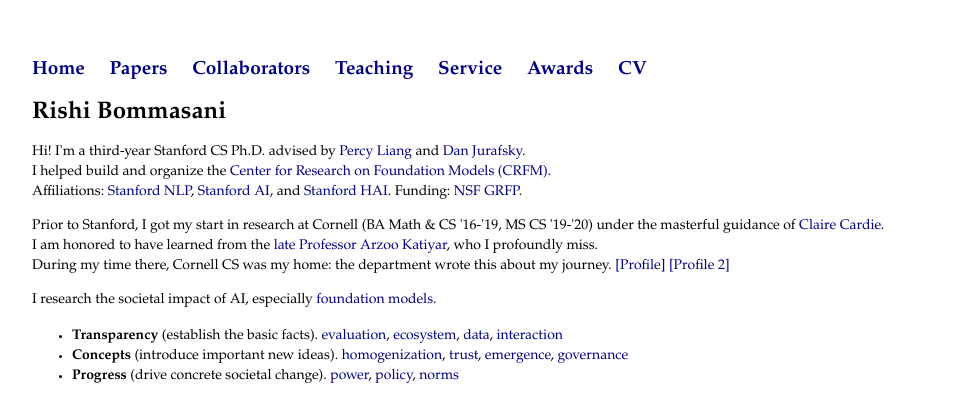
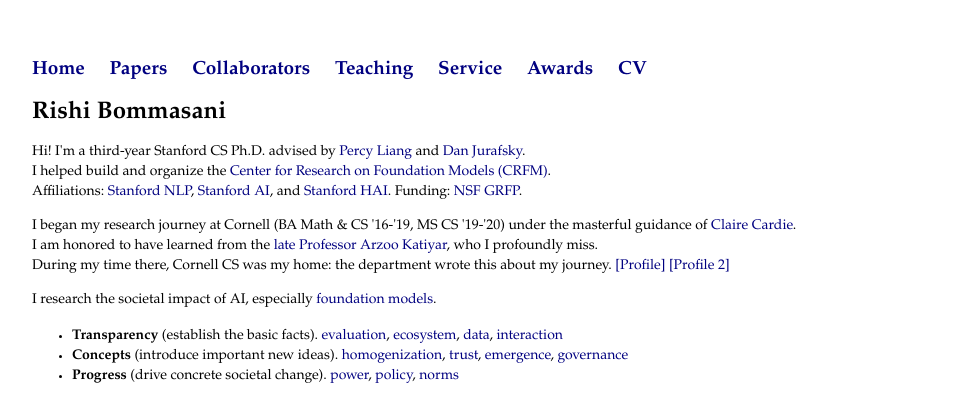
Before and after one commit to rishibommasani/rishibommasani.github.io, a Jekyll site: the page built from index.html, in a window 1280 px wide. Shown: the top 400 px of the page, without its empty margins (160-1113 px from the left). Built offline with Jekyll 4.4.1, drawn with Linux system fonts in a browser that asks for light colours.

Commit message:
Update index.html

```diff
--- a/index.html
+++ b/index.html
@@ -8,7 +8,7 @@
 <br> I helped build and organize the <a href="https://crfm.stanford.edu/">Center for Research on Foundation Models (CRFM)</a>.
 <br> Affiliations: <a href="https://nlp.stanford.edu/">Stanford NLP</a>, <a href="https://ai.stanford.edu/">Stanford AI</a>, and <a href="https://hai.stanford.edu/">Stanford HAI</a>. Funding: <a href="https://www.nsfgrfp.org/resources/about_grfp">NSF GRFP</a>. </p>
 
-<p> Prior to Stanford, I got my start in research at Cornell (BA Math & CS '16-'19, MS CS '19-'20) under the masterful guidance of <a href="http://www.cs.cornell.edu/home/cardie/">Claire Cardie</a>.
+<p> I began my research journey at Cornell (BA Math & CS '16-'19, MS CS '19-'20) under the masterful guidance of <a href="http://www.cs.cornell.edu/home/cardie/">Claire Cardie</a>.
 <br> I am honored to have learned from the <a href="https://news.psu.edu/story/660710/2021/06/07/college-engineering-mourns-loss-faculty-member-arzoo-katiyar">late</a> <a href="https://sites.google.com/site/arzook99/home">Professor Arzoo Katiyar</a>, who I profoundly miss.
 <br> During my time there, Cornell CS was my home: the department wrote this about my journey. <a href="https://www.cs.cornell.edu/information/news/newsitem11229/profile-cornell-cs-ba-and-ms-graduate-rishi-bommasani"> [Profile] </a> <a href="https://www.cs.cornell.edu/information/news/newsitem11227/lillian-lee-and-tacl-cs-graduate-stanford-new-platform-data-privacy"> [Profile 2] </a> </p>
 
```
